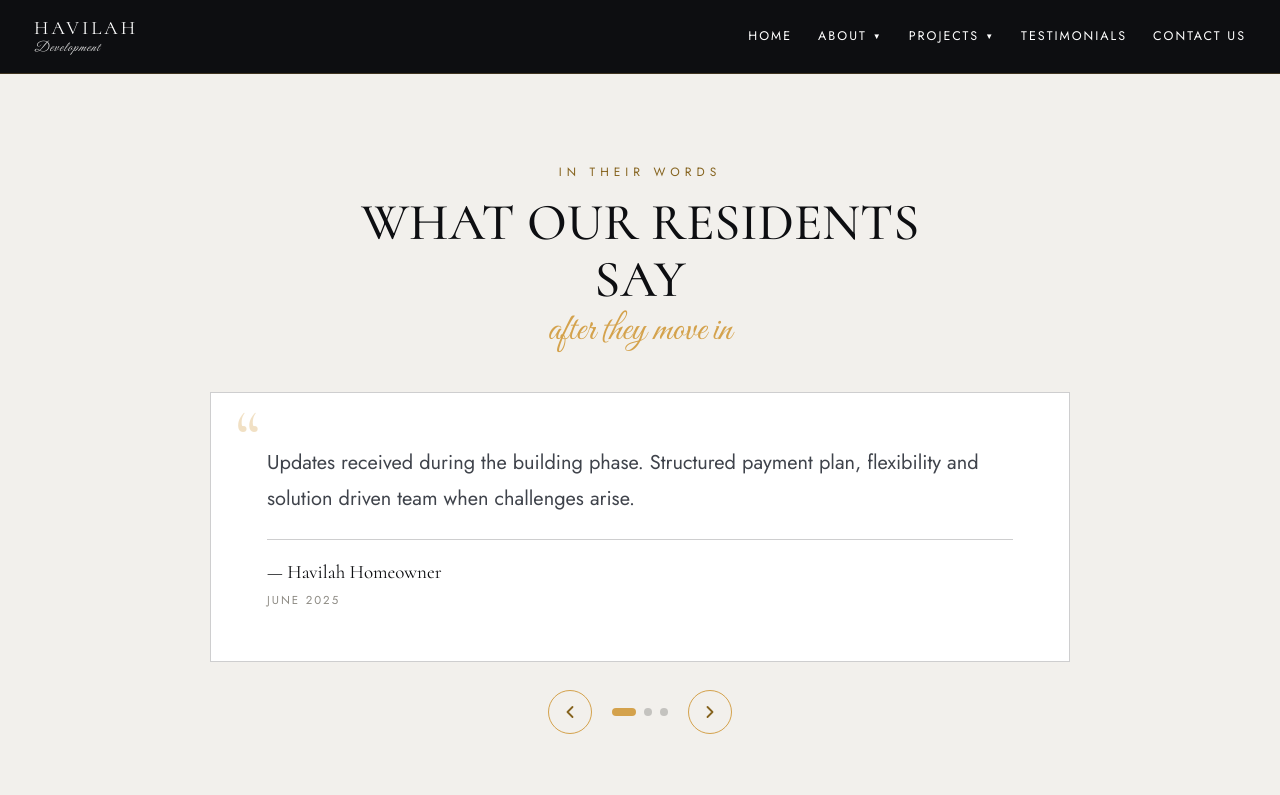
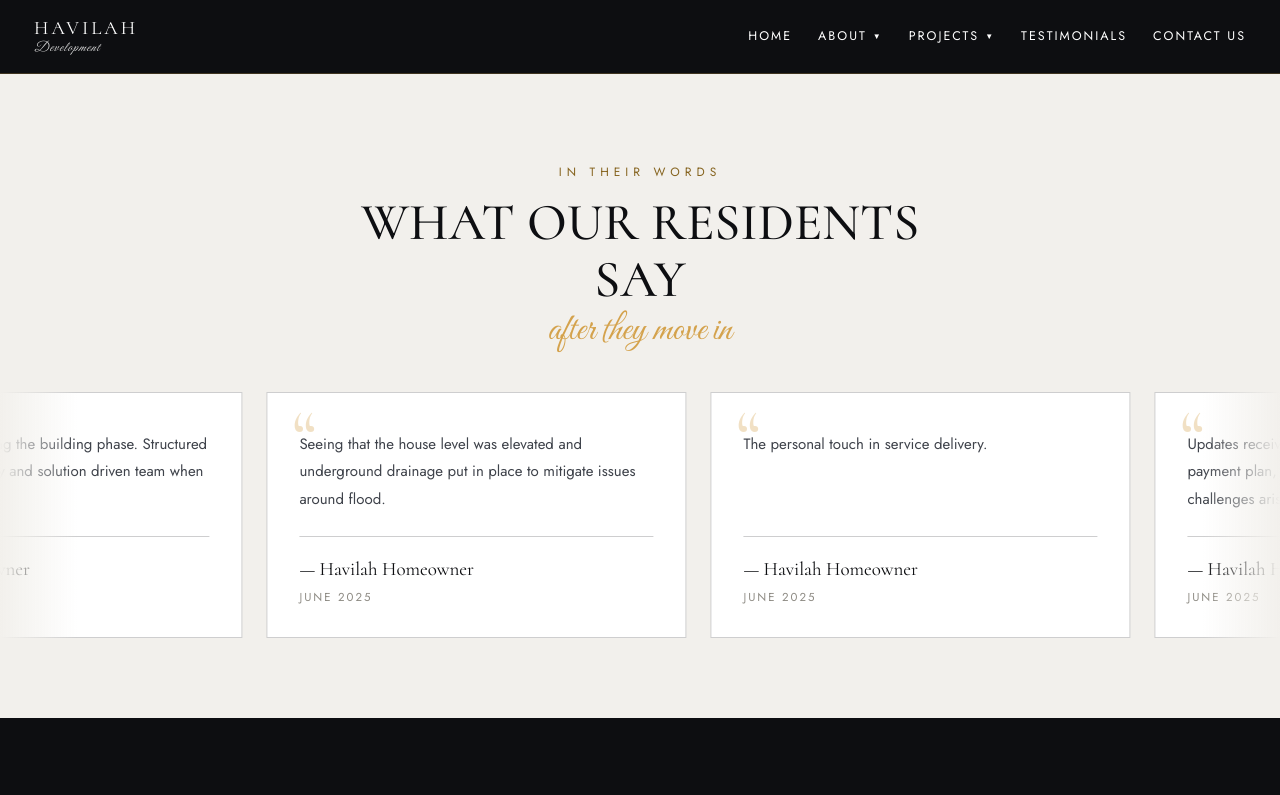
Before and after one commit to oduwoleeyinojuoluwa44/havilah-site, a Next.js app: page /testimonials in a window 1280 px wide. Shown: the top 795 px of the page. Built offline with nearby package versions, Linux system fonts and the light colour scheme.

Commit message:
Make the testimonials drift left on a looping track
A seam-free marquee: the quotes run twice on one track that shifts left by
half its width, spaced by per-card margins so the halves match. It pauses
while the pointer is over it, and the global reduced-motion rule stops it.

```diff
--- a/app/globals.css
+++ b/app/globals.css
@@ -80,6 +80,20 @@ img {
   }
 }
 
+/* ================= TESTIMONIAL MARQUEE ================= */
+/* The track holds the quotes twice, so shifting it left by half its width
+   lands exactly where it started and the loop has no visible seam. Spacing
+   between cards is a per-card margin, not a flex gap, or the halves would
+   differ by one gap and the seam would jump. */
+@keyframes testimonial-marquee {
+  from {
+    transform: translate3d(0, 0, 0);
+  }
+  to {
+    transform: translate3d(-50%, 0, 0);
+  }
+}
+
 /* ================= REDUCED MOTION ================= */
 @media (prefers-reduced-motion: reduce) {
   *,
--- a/components/homeowner-stories.tsx
+++ b/components/homeowner-stories.tsx
@@ -1,34 +1,19 @@
 "use client";
 
-import { useEffect, useRef, useState } from "react";
-import { AnimatePresence, motion, useReducedMotion } from "motion/react";
+import { motion } from "motion/react";
 import { testimonials } from "@/data/testimonials";
 
-const CYCLE_MS = 7000;
+/* Seconds for one full pass. Slow enough to read a quote as it crosses. */
+const DURATION_S = 42;
 
 export default function HomeownerStories() {
-  const [index, setIndex] = useState(0);
-  const [paused, setPaused] = useState(false);
-  const touchX = useRef<number | null>(null);
-  const reduceMotion = useReducedMotion();
-  const count = testimonials.length;
-
-  const go = (step: number) => setIndex((i) => (i + step + count) % count);
-
-  /* Advances on its own, and stops while someone is reading with the
-     pointer over the card or after they step through by hand. */
-  useEffect(() => {
-    if (paused || count < 2) return;
-    const id = setInterval(() => setIndex((i) => (i + 1) % count), CYCLE_MS);
-    return () => clearInterval(id);
-  }, [paused, count]);
-
-  const current = testimonials[index];
+  /* The list runs twice so the track can loop without a seam. */
+  const track = [...testimonials, ...testimonials];
 
   return (
-    <section className="relative bg-paper py-[clamp(80px,10vh,130px)] px-7">
+    <section className="relative overflow-hidden bg-paper py-[clamp(80px,10vh,130px)]">
       <motion.div
-        className="text-center max-w-[640px] mx-auto mb-[clamp(40px,5vh,64px)]"
+        className="text-center max-w-[640px] mx-auto mb-[clamp(40px,5vh,64px)] px-7"
         initial={{ opacity: 0, y: 30 }}
         whileInView={{ opacity: 1, y: 0 }}
         viewport={{ once: true, margin: "-80px" }}
@@ -45,94 +30,40 @@ export default function HomeownerStories() {
         </h2>
       </motion.div>
 
-      <div
-        className="relative mx-auto max-w-[860px]"
-        onMouseEnter={() => setPaused(true)}
-        onMouseLeave={() => setPaused(false)}
-        onTouchStart={(e) => (touchX.current = e.touches[0].clientX)}
-        onTouchEnd={(e) => {
-          if (touchX.current === null) return;
-          const dx = e.changedTouches[0].clientX - touchX.current;
-          if (Math.abs(dx) > 40) {
-            go(dx < 0 ? 1 : -1);
-            setPaused(true);
-          }
-          touchX.current = null;
-        }}
-      >
-        {/* One quote at a time, cross-faded. The box keeps a minimum height so
-            quotes of different lengths do not make the section jump. */}
-        <div className="relative min-h-[300px] sm:min-h-[260px]">
-          <AnimatePresence mode="wait">
-            <motion.figure
-              key={current.id}
-              className="m-0 flex flex-col bg-white border border-line px-[clamp(28px,5vw,56px)] py-[clamp(38px,5vw,52px)] relative"
-              initial={{ opacity: 0, y: reduceMotion ? 0 : 14 }}
-              animate={{ opacity: 1, y: 0 }}
-              exit={{ opacity: 0, y: reduceMotion ? 0 : -14 }}
-              transition={{ duration: 0.45, ease: "easeOut" }}
+      {/* The quotes drift left on their own and pause while the pointer is
+          over them, so a quote can be read in full. */}
+      <div className="group relative">
+        <div
+          className="flex w-max animate-[testimonial-marquee_var(--marquee-duration)_linear_infinite] group-hover:[animation-play-state:paused]"
+          style={{ "--marquee-duration": `${DURATION_S}s` } as React.CSSProperties}
+        >
+          {track.map((t, i) => (
+            <figure
+              key={`${t.id}-${i}`}
+              aria-hidden={i >= testimonials.length}
+              className="relative m-0 mr-6 flex w-[min(84vw,420px)] shrink-0 flex-col border border-line bg-white p-[38px_32px_30px]"
             >
-              <span className="absolute top-1.5 left-6 font-cormorant text-[76px] leading-none text-gold opacity-32 pointer-events-none select-none">
+              <span className="pointer-events-none absolute top-1.5 left-6 select-none font-cormorant text-[76px] leading-none text-gold opacity-32">
                 &ldquo;
               </span>
-              <blockquote className="m-0 mb-[22px] relative text-[clamp(16px,2vw,20px)] leading-[1.8] text-[#3f434b]">
-                {current.quote}
+              <blockquote className="relative m-0 mb-[22px] text-[15px] leading-[1.85] text-[#3f434b]">
+                {t.quote}
               </blockquote>
-              <figcaption className="mt-auto pt-[18px] border-t border-line">
+              <figcaption className="mt-auto border-t border-line pt-[18px]">
                 <div className="font-cormorant text-[19px] text-ink">
-                  &mdash; {current.author}
+                  &mdash; {t.author}
                 </div>
-                <div className="text-[11.5px] tracking-[2px] uppercase text-stone mt-1.5">
-                  {current.date}
+                <div className="mt-1.5 text-[11.5px] uppercase tracking-[2px] text-stone">
+                  {t.date}
                 </div>
               </figcaption>
-            </motion.figure>
-          </AnimatePresence>
+            </figure>
+          ))}
         </div>
 
-        {count > 1 && (
-          <div className="mt-7 flex items-center justify-center gap-5">
-            {[
-              { step: -1, label: "Previous testimonial", d: "M15 18l-6-6 6-6" },
-              { step: 1, label: "Next testimonial", d: "M9 6l6 6-6 6" },
-            ].map((b) => (
-              <button
-                key={b.label}
-                type="button"
-                aria-label={b.label}
-                onClick={() => {
-                  go(b.step);
-                  setPaused(true);
-                }}
-                className={`flex h-11 w-11 cursor-pointer items-center justify-center rounded-full border border-gold text-gold-deep transition-colors duration-300 hover:bg-gold hover:text-ink ${
-                  b.step < 0 ? "order-1" : "order-3"
-                }`}
-              >
-                <svg viewBox="0 0 24 24" className="h-5 w-5" fill="none" stroke="currentColor" strokeWidth={2.2} strokeLinecap="round" strokeLinejoin="round">
-                  <path d={b.d} />
-                </svg>
-              </button>
-            ))}
-
-            <div className="order-2 flex items-center gap-2">
-              {testimonials.map((t, i) => (
-                <button
-                  key={t.id}
-                  type="button"
-                  aria-label={`Show testimonial ${i + 1}`}
-                  aria-current={i === index}
-                  onClick={() => {
-                    setIndex(i);
-                    setPaused(true);
-                  }}
-                  className={`h-2 cursor-pointer rounded-full transition-all duration-300 ${
-                    i === index ? "w-6 bg-gold" : "w-2 bg-ink/20 hover:bg-ink/40"
-                  }`}
-                />
-              ))}
-            </div>
-          </div>
-        )}
+        {/* Soft edges so cards enter and leave rather than being cut off. */}
+        <div className="pointer-events-none absolute inset-y-0 left-0 w-[clamp(24px,6vw,90px)] bg-gradient-to-r from-paper to-transparent" />
+        <div className="pointer-events-none absolute inset-y-0 right-0 w-[clamp(24px,6vw,90px)] bg-gradient-to-l from-paper to-transparent" />
       </div>
     </section>
   );
```
